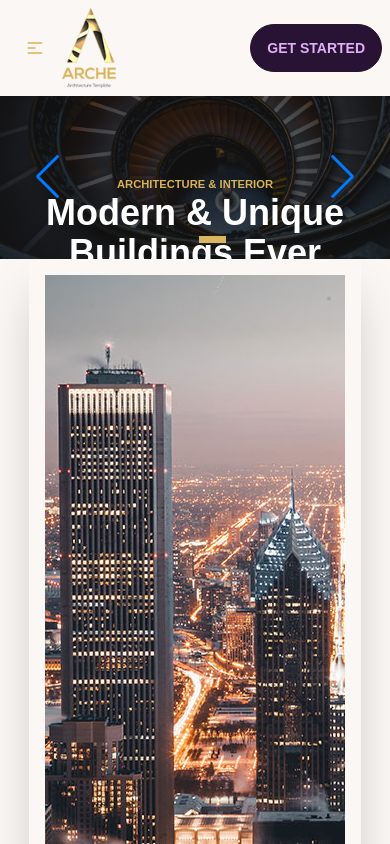
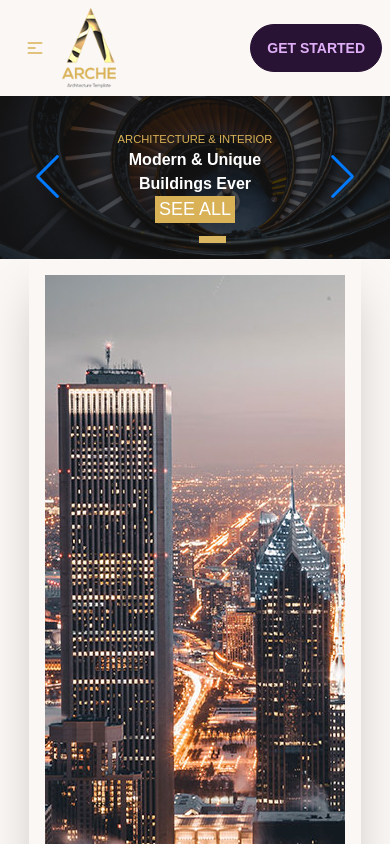
Before and after one commit to KPorus/acrhe, a React (Create React App) app: page / in a window 390 px wide. Shown: the top 844 px of the page. Built offline with nearby package versions, Linux system fonts and the light colour scheme.

Commit message:
head banner update

```diff
--- a/src/component/Banner/Banner.js
+++ b/src/component/Banner/Banner.js
@@ -40,21 +40,21 @@ const Banner = () => {
             <div className='img'>
               <img src={img} alt='image'></img>
             </div>
-            <div className='absolute z-1 text-white top-20 font-montserrat'>
-              <h1 className='uppercase text-[0.7rem] font-semibold text-[#d9b257]'>
+            <div className='absolute z-1 text-white sm:top-20 font-montserrat'>
+              <h1 className='uppercase text-[0.7rem] sm:font-semibold text-[#d9b257]'>
                 Architecture & Interior
               </h1>
-              <p className='text-4xl font-bold'>
+              <p className='text-[1rem] md:text-4xl font-bold'>
                 Modern & Unique <br /> Buildings Ever
               </p>
               <a href='#'>
                 {" "}
-                <button className='uppercase font-semibold bg-[#d9b257] py-2 px-7 mt-4'>
+                <button className='uppercase sm:font-semibold bg-[#d9b257] py-0 px-1 mt-0 md:py-2 md:px-7 md:mt-4'>
                   see all
                 </button>
               </a>
 
-              <div className='grid md:grid-cols-3 gap-4 mt-6'>
+              <div className='hidden lg:grid md:grid-cols-3 gap-4 mt-6'>
                 {bannerImg.map((items, i) => (
                   <div className='flex'>
                     <div className='w-36 shadow-xl m-2'>
```
